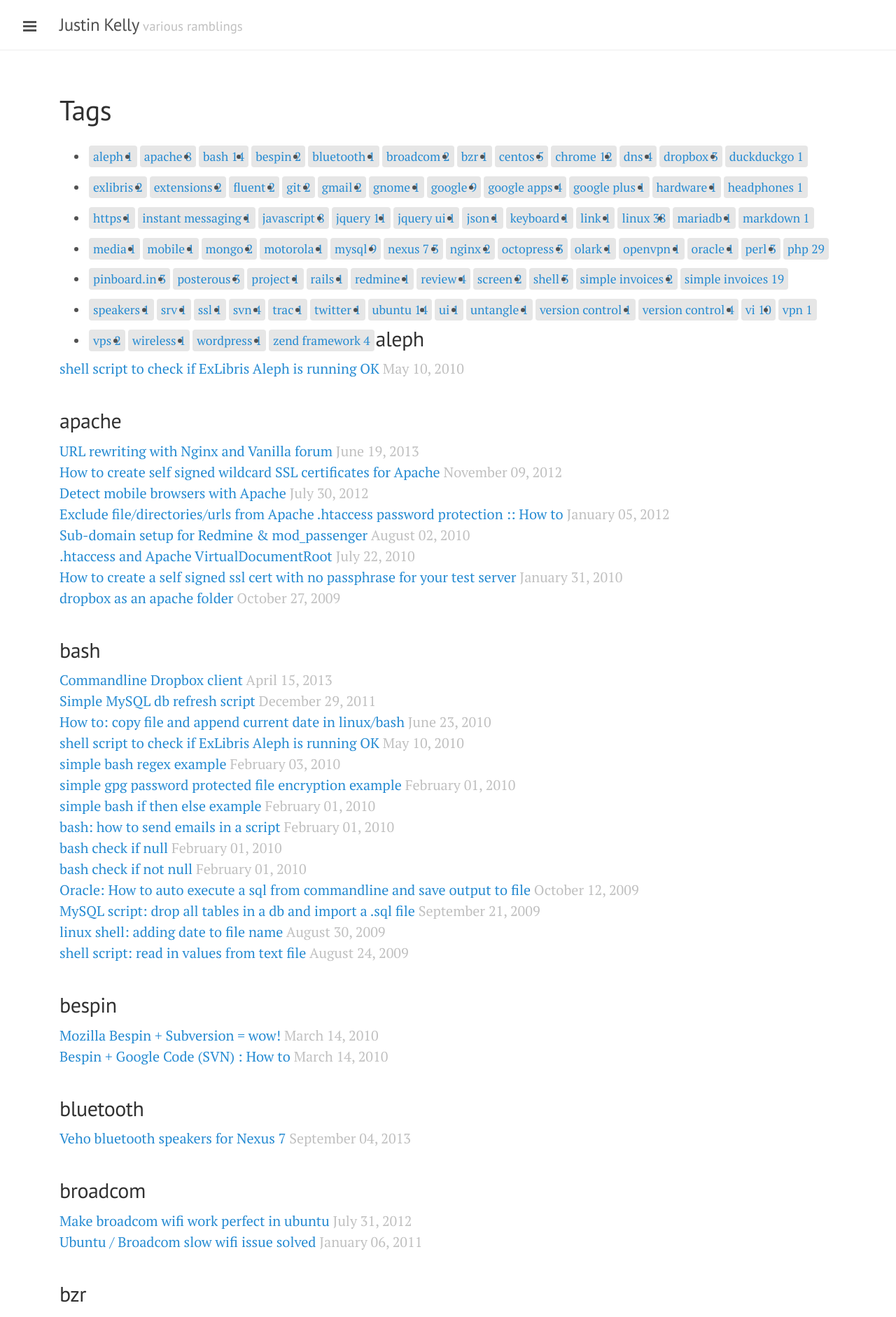
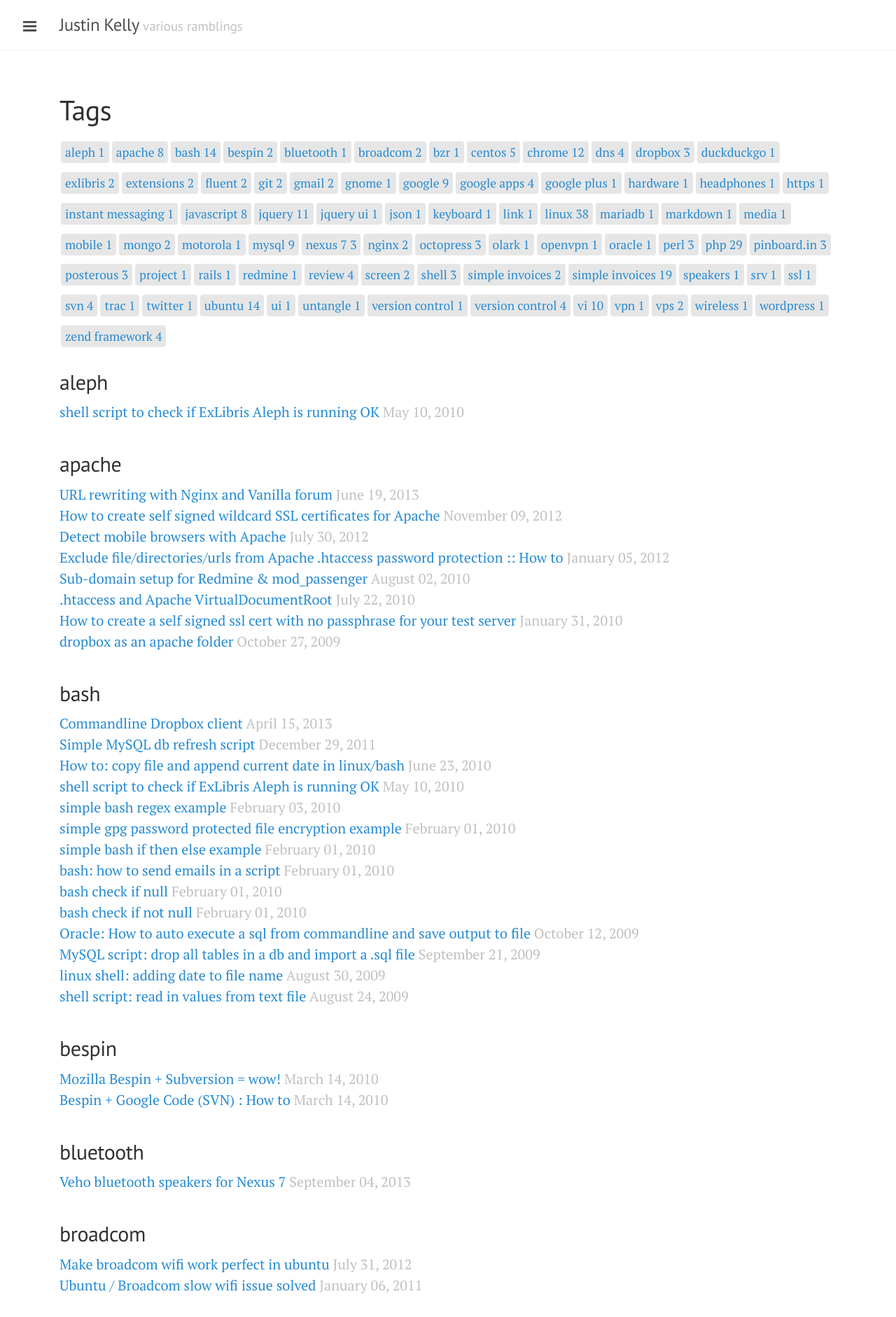
Before and after one commit to justinkelly/justinkelly.github.io, a Jekyll site: the page built from tags/index.md, in a window 1280 px wide. Shown: the top 1882 px of the page at 70% size. Built offline with Jekyll 4.4.1, drawn with Linux system fonts in a browser that asks for light colours; nearby versions of some CDN libraries.

Commit message:
Update justinkelly.css

```diff
--- a/css/justinkelly.css
+++ b/css/justinkelly.css
@@ -58,7 +58,7 @@
     color: silver;
 }
 
-tag-box {
+.tag-box {
     list-style: none;
     margin: 0;
     padding: 4px 0;
```
